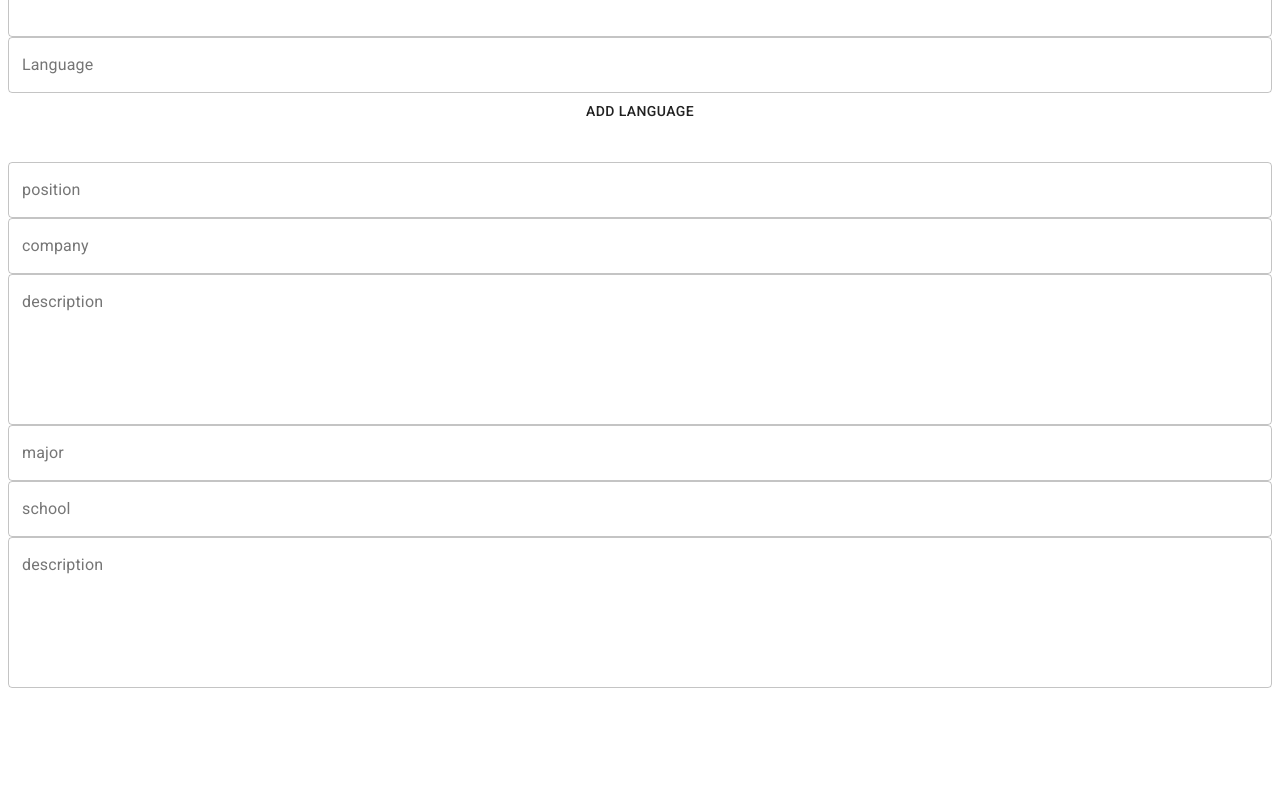
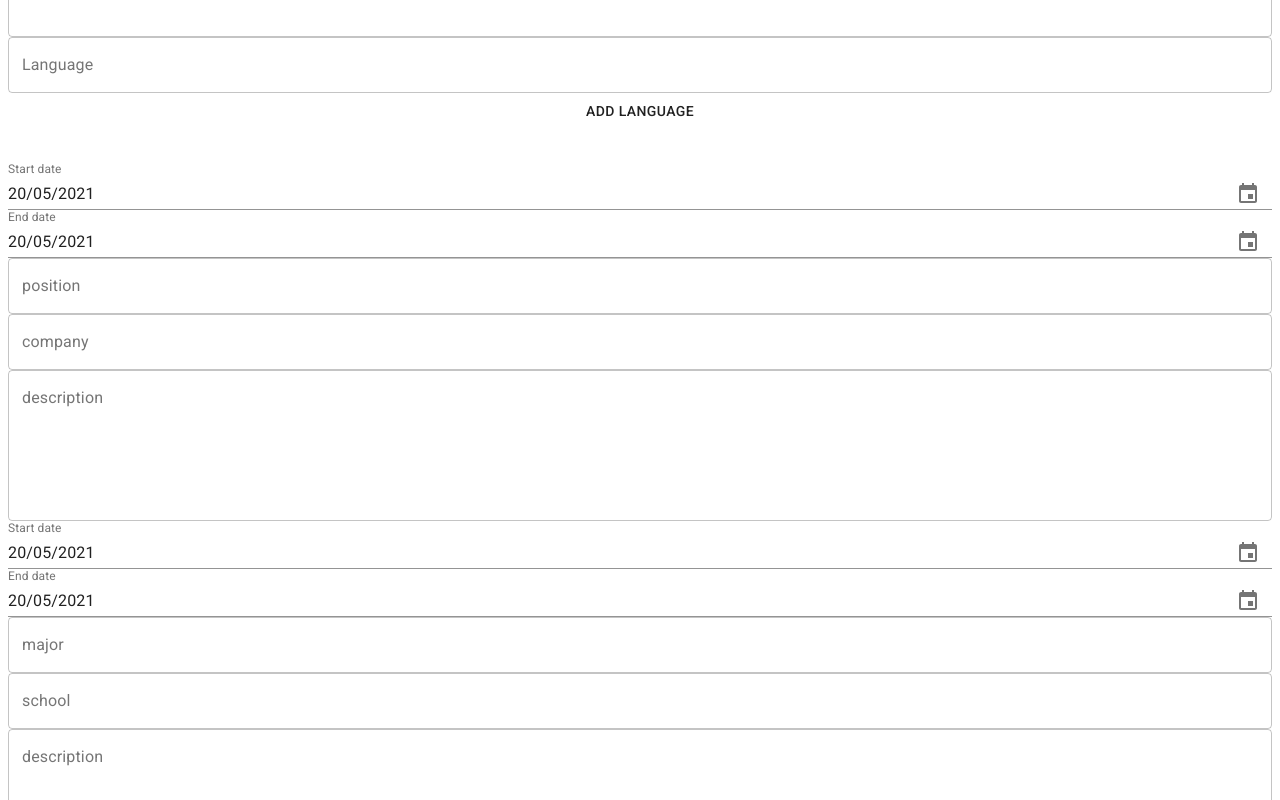
Before and after one commit to habib-chawki/social-app-front, a React (Create React App) app: page /profile-form in a window 1280 px wide. Shown: the part 442-1242 px from the top of the page. Before the commit the page ends 1138 px from the top, so only its background shows below. Built offline with nearby package versions, Linux system fonts and the light colour scheme.

Commit message:
Add start and end date pickers

```diff
--- a/src/components/custom/ProfileForm.jsx
+++ b/src/components/custom/ProfileForm.jsx
@@ -107,6 +107,24 @@ function ProfileForm() {
             </Paper>
 
             <Box display="flex" flexDirection="column">
+               <MuiPickersUtilsProvider utils={DateFnsUtils}>
+                  <KeyboardDatePicker
+                     disableToolbar
+                     variant="inline"
+                     label="Start date"
+                     format="dd/MM/yyyy"
+                  />
+               </MuiPickersUtilsProvider>
+
+               <MuiPickersUtilsProvider utils={DateFnsUtils}>
+                  <KeyboardDatePicker
+                     disableToolbar
+                     variant="inline"
+                     label="End date"
+                     format="dd/MM/yyyy"
+                  />
+               </MuiPickersUtilsProvider>
+
                <TextField label="position" variant="outlined" />
                <TextField label="company" variant="outlined" />
                <TextField
@@ -118,6 +136,23 @@ function ProfileForm() {
             </Box>
 
             <Box display="flex" flexDirection="column">
+               <MuiPickersUtilsProvider utils={DateFnsUtils}>
+                  <KeyboardDatePicker
+                     disableToolbar
+                     variant="inline"
+                     label="Start date"
+                     format="dd/MM/yyyy"
+                  />
+               </MuiPickersUtilsProvider>
+
+               <MuiPickersUtilsProvider utils={DateFnsUtils}>
+                  <KeyboardDatePicker
+                     disableToolbar
+                     variant="inline"
+                     label="End date"
+                     format="dd/MM/yyyy"
+                  />
+               </MuiPickersUtilsProvider>
                <TextField label="major" variant="outlined" />
                <TextField label="school" variant="outlined" />
                <TextField
```
